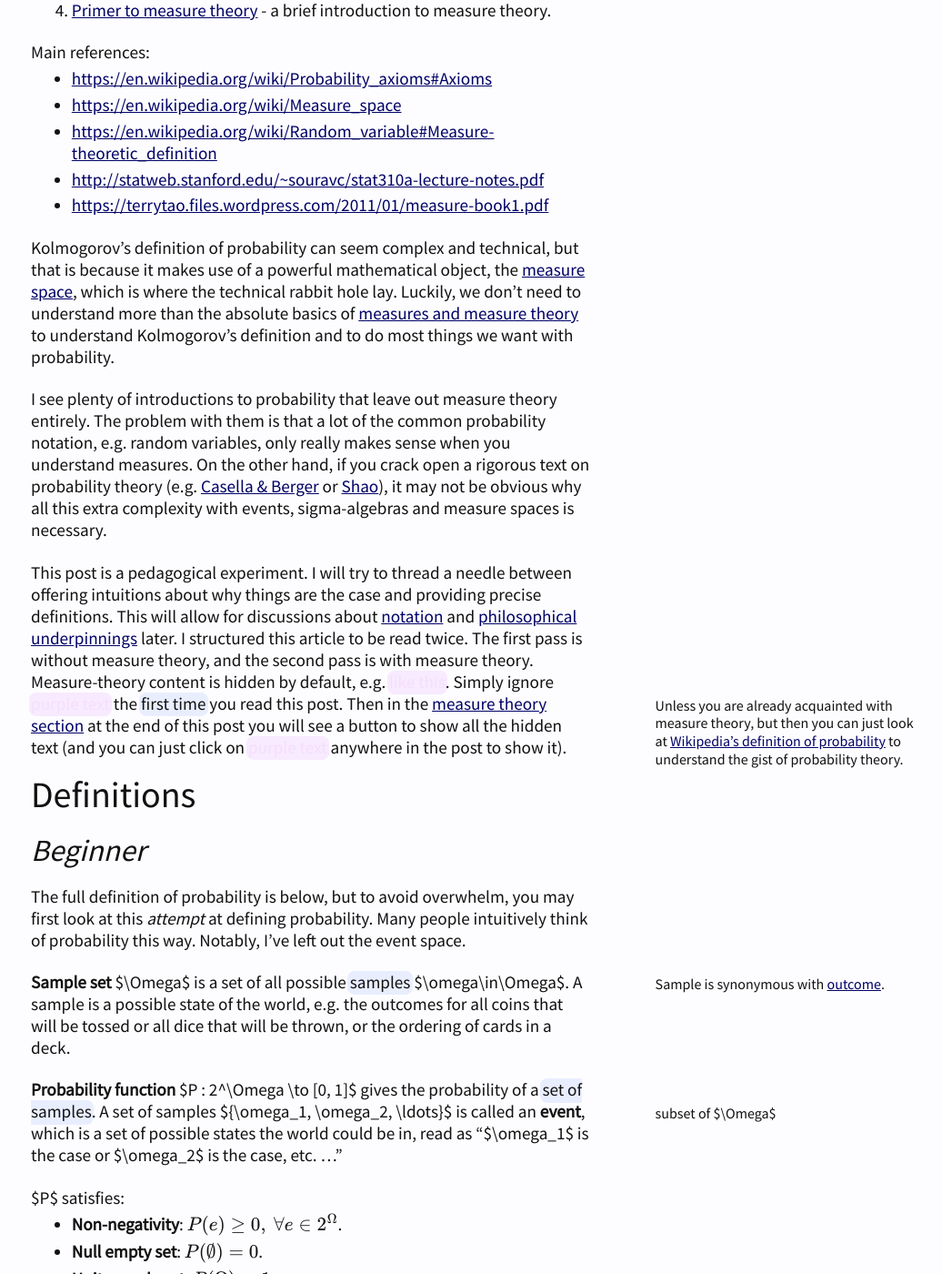
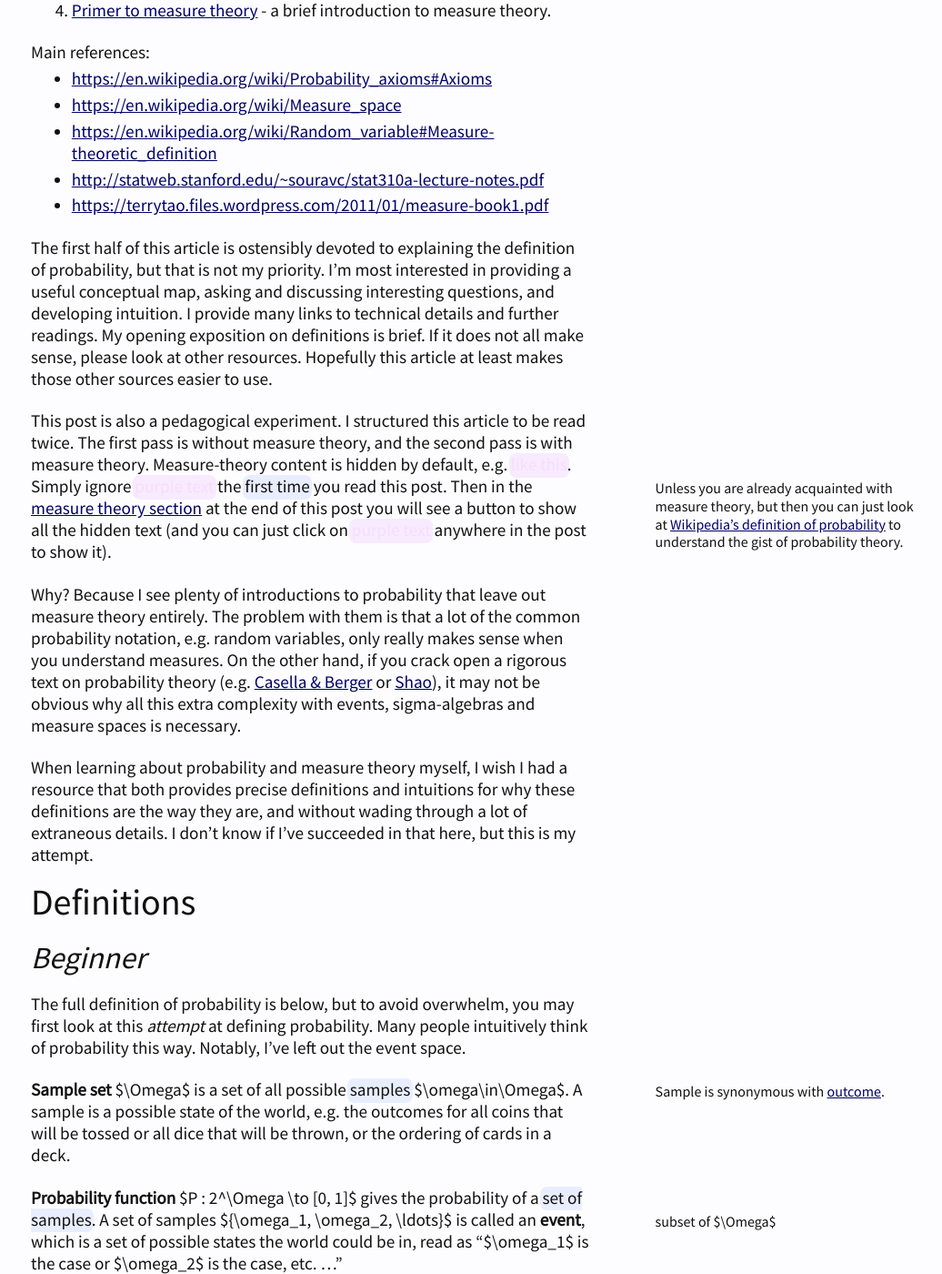
Before and after one commit to danabo/zhat, a Jekyll site: the page built from _posts/2020-06-19-primer-probability-theory.md, in a window 1280 px wide and 1400 px high, scrolled down 1339 px. Shown: the whole window at 91% size, without its empty margins (126-1162 px from the left). Built offline with Jekyll 4.4.1, drawn with Linux system fonts in a browser that asks for light colours; formulas are drawn with MathJax 3; comment, search, counter and statistics services are not loaded.

Commit message:
final touches

```diff
--- a/_posts/2020-06-19-primer-probability-theory.md
+++ b/_posts/2020-06-19-primer-probability-theory.md
@@ -37,12 +37,13 @@ Main references:
 * <http://statweb.stanford.edu/~souravc/stat310a-lecture-notes.pdf>
 * <https://terrytao.files.wordpress.com/2011/01/measure-book1.pdf>
 
-Kolmogorov's definition of probability can seem complex and technical, but that is because it makes use of a powerful mathematical object, the [measure space](https://en.wikipedia.org/wiki/Measure_space), which is where the technical rabbit hole lay. Luckily, we don't need to understand more than the absolute basics of [measures and measure theory](https://en.wikipedia.org/wiki/Measure_(mathematics)) to understand Kolmogorov's definition and to do most things we want with probability.
+The first half of this article is ostensibly devoted to explaining the definition of probability, but that is not my priority. I'm most interested in providing a useful conceptual map, asking and discussing interesting questions, and developing intuition. I provide many links to technical details and further readings. My opening exposition on definitions is brief. If it does not all make sense, please look at other resources. Hopefully this article at least makes those other sources easier to use.
 
-I see plenty of introductions to probability that leave out measure theory entirely. The problem with them is that a lot of the common probability notation, e.g. random variables, only really makes sense when you understand measures. On the other hand, if you crack open a rigorous text on probability theory (e.g. [Casella & Berger](https://www.goodreads.com/book/show/383472.Statistical_Inference) or [Shao](https://www.springer.com/gp/book/9780387953823)), it may not be obvious why all this extra complexity with events, sigma-algebras and measure spaces is necessary.
+This post is also a pedagogical experiment. I structured this article to be read twice. The first pass is without measure theory, and the second pass is with measure theory. Measure-theory content is hidden by default, e.g. {% adv %}like this{% endadv %}. Simply ignore {% adv %}purple text{% endadv %} the {%marginnote "first time" "Unless you are already acquainted with measure theory, but then you can just look at [Wikipedia's definition of probability](https://en.wikipedia.org/wiki/Probability_axioms#Axioms) to understand the gist of probability theory." %} you read this post. Then in the [measure theory section](#primer-to-measure-theory) at the end of this post you will see a button to show all the hidden text (and you can just click on {% adv %}purple text{% endadv %} anywhere in the post to show it).
 
-This post is a pedagogical experiment. I will try to thread a needle between offering intuitions about why things are the case and providing precise definitions. This will allow for discussions about [notation](#constructing-events) and [philosophical underpinnings](#almost-surely) later. I structured this article to be read twice. The first pass is without measure theory, and the second pass is with measure theory. Measure-theory content is hidden by default, e.g. {% adv %}like this{% endadv %}. Simply ignore {% adv %}purple text{% endadv %} the {%marginnote "first time" "Unless you are already acquainted with measure theory, but then you can just look at [Wikipedia's definition of probability](https://en.wikipedia.org/wiki/Probability_axioms#Axioms) to understand the gist of probability theory." %} you read this post. Then in the [measure theory section](#primer-to-measure-theory) at the end of this post you will see a button to show all the hidden text (and you can just click on {% adv %}purple text{% endadv %} anywhere in the post to show it).
+Why? Because I see plenty of introductions to probability that leave out measure theory entirely. The problem with them is that a lot of the common probability notation, e.g. random variables, only really makes sense when you understand measures. On the other hand, if you crack open a rigorous text on probability theory (e.g. [Casella & Berger](https://www.goodreads.com/book/show/383472.Statistical_Inference) or [Shao](https://www.springer.com/gp/book/9780387953823)), it may not be obvious why all this extra complexity with events, sigma-algebras and measure spaces is necessary.
 
+When learning about probability and measure theory myself, I wish I had a resource that both provides precise definitions and intuitions for why these definitions are the way they are, and without wading through a lot of extraneous details. I don't know if I've succeeded in that here, but this is my attempt.
 
 # Definitions
 
```
Also changed, not shown: _posts/2020-06-09-primer-shannon-information.md (+1 -1 lines).
